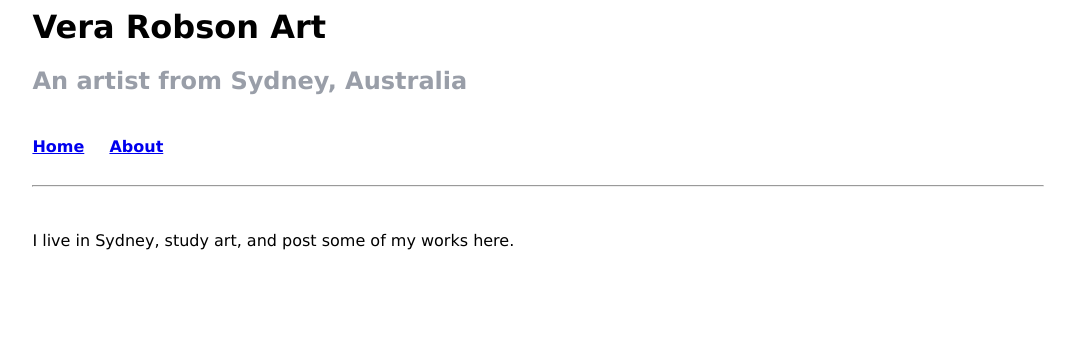
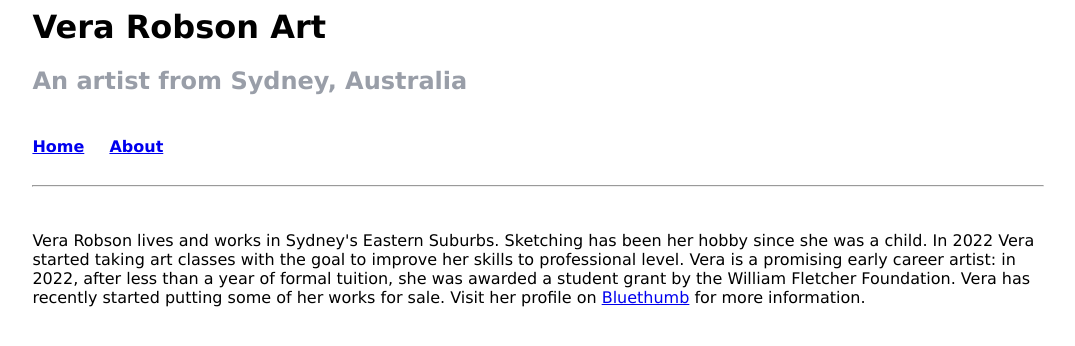
Before and after one commit to verarobsonart/verarobsonart.github.io, a Jekyll site: the page built from about.md, in a window 1280 px wide. Shown: the top 346 px of the page, without its empty margins (102-1177 px from the left). Built offline with Jekyll 4.4.1, drawn with Linux system fonts in a browser that asks for light colours.

Commit message:
Update about.md

```diff
--- a/about.md
+++ b/about.md
@@ -1,4 +1,8 @@
 ---
 layout: default
 ---
-<p>I live in Sydney, study art, and post some of my works here.</p>
+<p>Vera Robson lives and works in Sydney's Eastern Suburbs. Sketching has been her hobby since she was a child. In 2022 Vera started taking art classes with the goal to improve her skills to professional level.
+
+Vera is a promising early career artist: in 2022, after less than a year of formal tuition, she was awarded a student grant by the William Fletcher Foundation.
+
+Vera has recently started putting some of her works for sale. Visit her profile on <a href="https://bluethumb.com.au/vera-robson">Bluethumb</a> for more information.</p>
```
